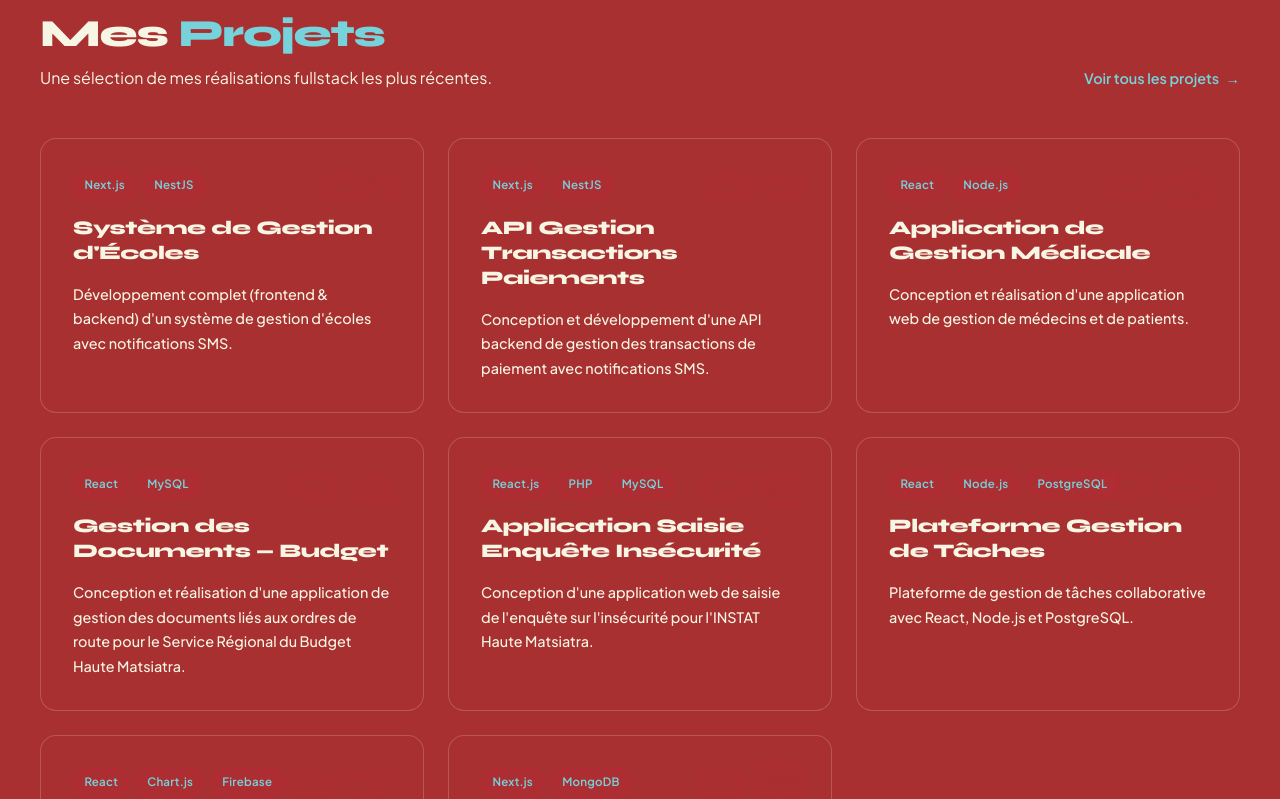
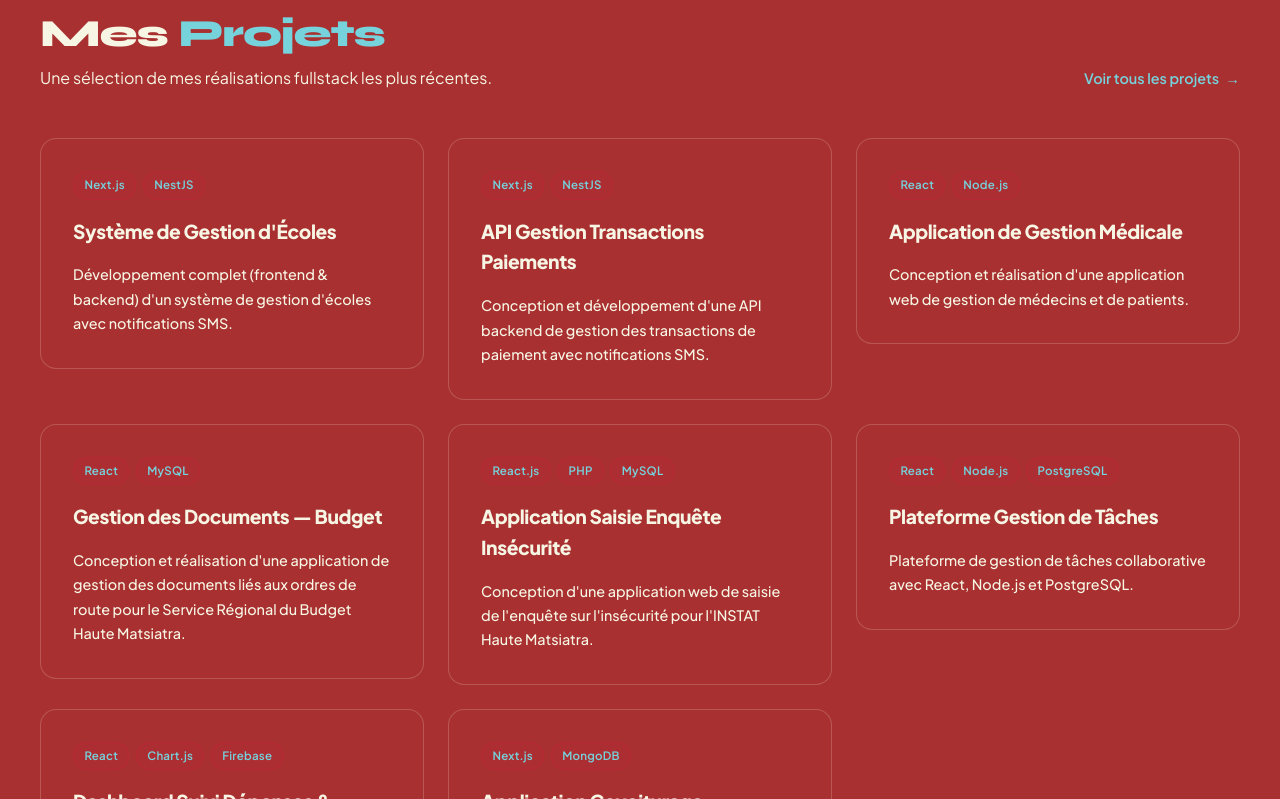
Before and after one commit to TafitaNiainaperline/Portfolio-Tafitaniaina-Perline, a Next.js app: page / in a window 1280 px wide. Shown: the part 1061-1860 px from the top of the page. Built offline with nearby package versions, Linux system fonts and the light colour scheme.

Commit message:
fix card layout and text overflow in Projects

```diff
--- a/src/components/Projects/Projects.module.scss
+++ b/src/components/Projects/Projects.module.scss
@@ -86,6 +86,7 @@
   grid-template-columns: repeat(3, 1fr);
   gap: 1.5rem;
   justify-items: stretch;
+  align-items: start;
 }
 
 .card {
@@ -98,7 +99,7 @@
   flex-direction: column;
   gap: 1rem;
   transition: border-color 0.3s ease, transform 0.3s ease, box-shadow 0.3s ease;
-  overflow: hidden;
+  overflow-x: hidden;
 
   &:hover {
     border-color: var(--bh);
@@ -120,16 +121,7 @@
 }
 
 .cardNumber {
-  position: absolute;
-  top: 1rem; right: 1.5rem;
-  font-family: var(--font-syne), 'Syne', sans-serif;
-  font-size: 3.5rem;
-  font-weight: 800;
-  color: rgba(225, 29, 72, 0.06);
-  line-height: 1;
-  letter-spacing: -0.05em;
-  user-select: none;
-  transition: color 0.3s ease;
+  display: none;
 }
 
 .cardTags { display: flex; flex-wrap: wrap; gap: 0.4rem; }
@@ -146,12 +138,12 @@
 }
 
 .cardTitle {
-  font-family: var(--font-syne), 'Syne', sans-serif;
   font-size: 1.2rem;
   font-weight: 800;
   color: var(--tx);
   letter-spacing: -0.02em;
-  line-height: 1.3;
+  line-height: 1.6;
+  overflow: visible;
 }
 
 .cardDesc { font-size: 0.9rem; font-weight: 500; color: var(--tx); line-height: 1.7; flex: 1; }
```
